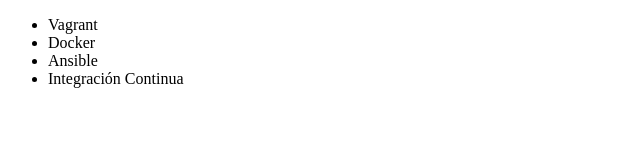
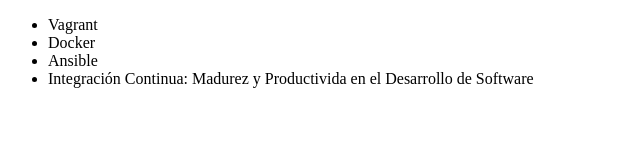
Before and after one commit to MateoPacheco03/alura-git, a plain HTML site: page index.html in a window 1280 px wide. Shown: the whole page, without its empty margins (0-640 px from the left). Drawn offline with Linux system fonts and the light colour scheme.

Commit message:
Renombrando curso de Integracion continua

```diff
--- a/index.html
+++ b/index.html
@@ -9,7 +9,7 @@
                 <li>Vagrant</li>
                 <li>Docker</li>
                 <li>Ansible</li>
-                <li>Integración Continua</li>
+                <li>Integración Continua: Madurez y Productivida en el Desarrollo de Software</li>
 
             </ul>
 
```
